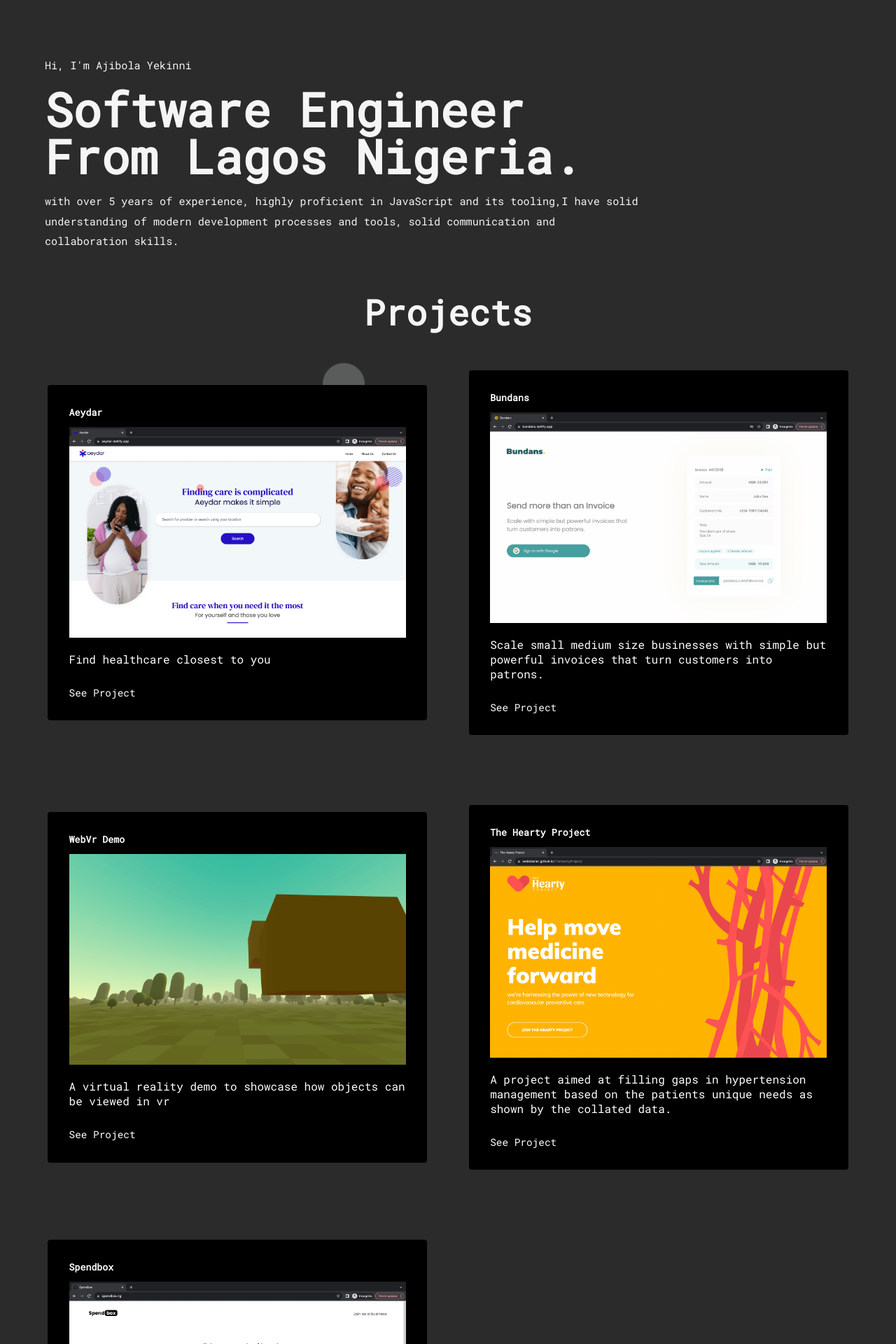
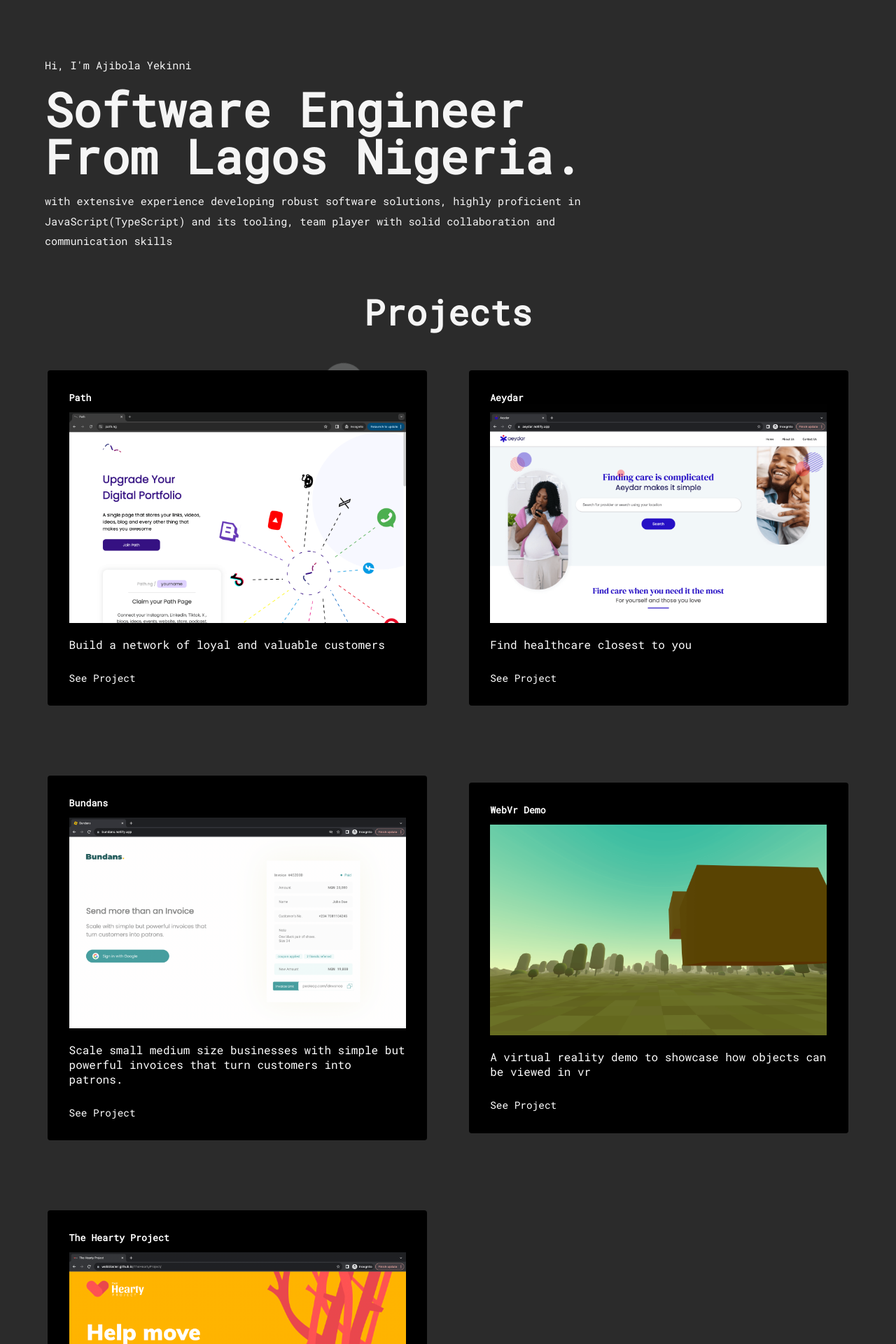
Before and after one commit to webBlaster/my_website, a React (Create React App) app: page / in a window 1280 px wide. Shown: the top 1920 px of the page at 70% size. Built offline with nearby package versions, Linux system fonts and the light colour scheme.

Commit message:
task: update links and intro

```diff
--- a/src/components/introduction.js
+++ b/src/components/introduction.js
@@ -12,9 +12,9 @@ const Introduction = () => {
             <br /> From Lagos Nigeria.
           </h1>
           <p className="elevator-pitch">
-            with over 5 years of experience, highly proficient in JavaScript and
-            its tooling,I have solid understanding of modern development
-            processes and tools, solid communication and collaboration skills.
+            with extensive experience developing robust software solutions,
+            highly proficient in JavaScript(TypeScript) and its tooling, team
+            player with solid collaboration and communication skills
           </p>
         </div>
         <p></p>
--- a/src/components/projects.js
+++ b/src/components/projects.js
@@ -4,9 +4,16 @@ import aeydar from "../assets/aeydar.png";
 import bundans from "../assets/bundans.png";
 import hearty from "../assets/hearty.png";
 import vr from "../assets/vr.png";
-import spendbox from "../assets/spendbox.png";
+import path from "../assets/path.png";
 
 const projectlist = [
+  {
+    name: "Path",
+    image: path,
+    description: `Build a network of loyal and valuable customers`,
+    technologies: [],
+    url: "https://path.ng",
+  },
   {
     name: "Aeydar",
     image: aeydar,
@@ -35,13 +42,6 @@ const projectlist = [
     description: `A project aimed at filling gaps in hypertension management based on the patients unique needs as shown by the collated data.`,
     technologies: [],
     url: "https://webblaster.github.io/TheHeartyProject/",
-  },
-  {
-    name: "Spendbox",
-    image: spendbox,
-    description: `Build a network of loyal and valuable customers`,
-    technologies: [],
-    url: "https://spendbox.ng",
   },
 ];
 
```
Also changed, not shown: src/assets/path.png (added), src/assets/spendbox.png (deleted).
